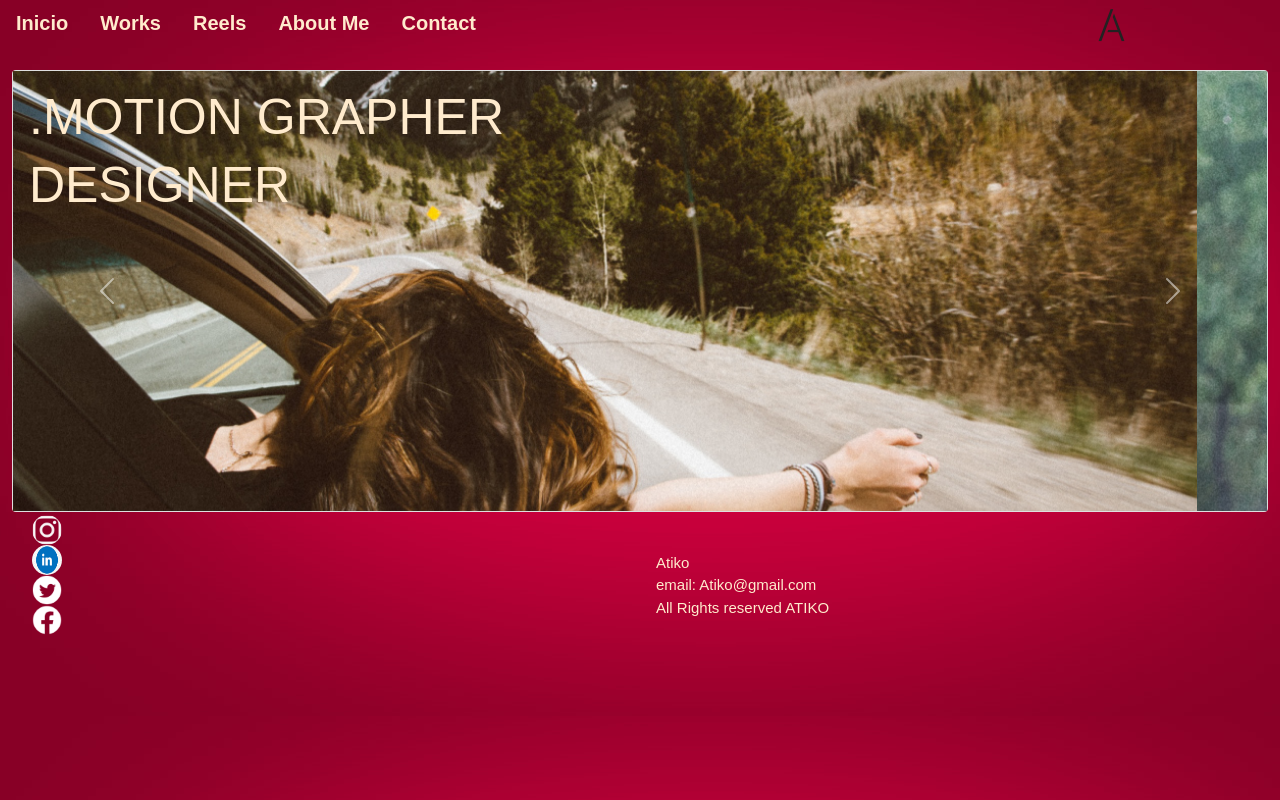
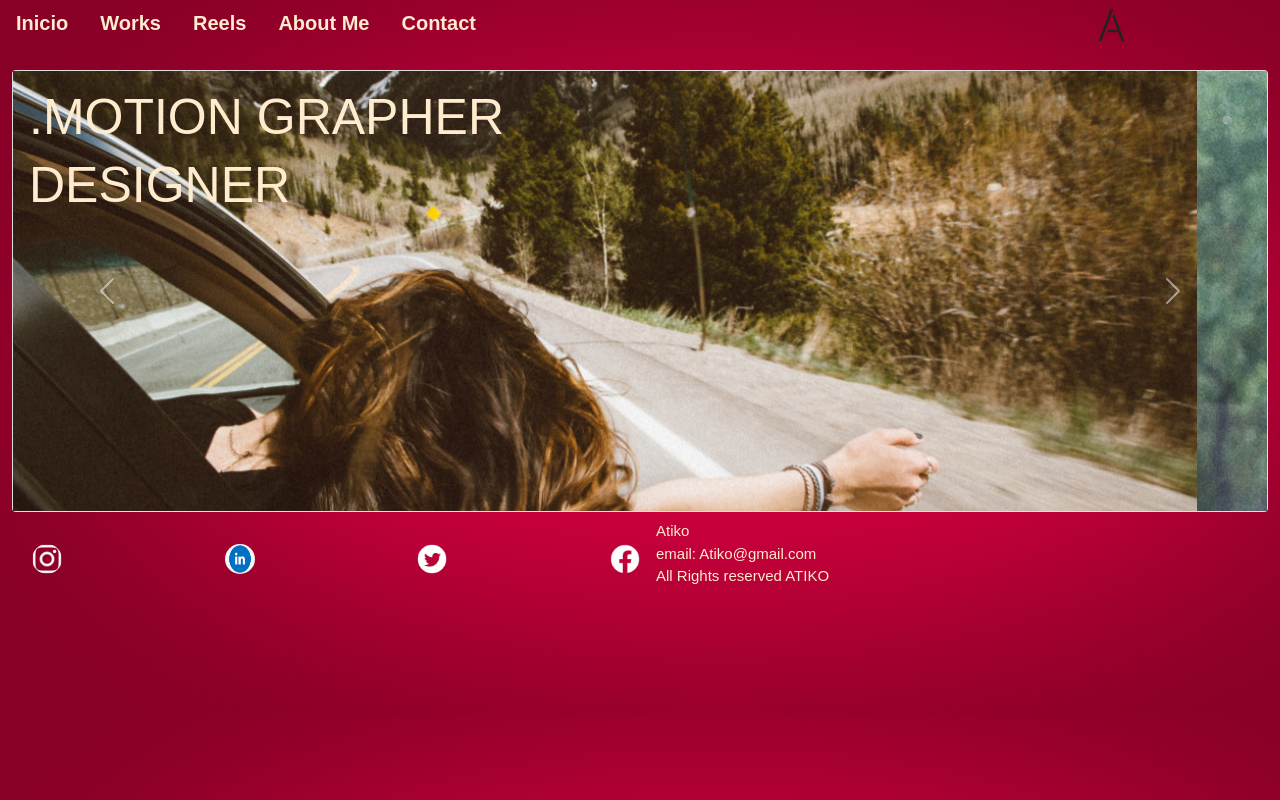
Before and after one commit to AnitaDS22/AtikoBootstrap, a plain HTML site: page index.html in a window 1280 px wide. Drawn offline with nearby package versions, Linux system fonts and the light colour scheme; files that its build step writes are made by us from their sources.

Commit message:
cambios0009

```diff
--- a/styles/partials/_footer.scss
+++ b/styles/partials/_footer.scss
@@ -7,12 +7,19 @@ grid-template-areas:
 
 ul {
     grid-area: redesicons;
+    display: flex;
+    list-style-type: none;
+    flex:1;
+    justify-content: space-between;
+align-items: center;
 
     li {
     display: flex;
 flex-direction: row;
 align-items: center;
 list-style: none;
+justify-content: space-between;
+align-items: center;
 gap: 1em;
 
        a{
@@ -22,9 +29,6 @@ gap: 1em;
             align-items: center;
 
         img {
-            display: flex;
-            flex-direction: row;
-            align-items: center;
             width: 30px;
             height: 30px;
         border-radius: 15px;
@@ -59,7 +63,7 @@ height: 50px;
     }
 
 }
-@media screen and (max-width: 478px) {
+@media screen and (max-width: 478px) and (orientation: landscape)  {
 
     footer {
     grid-template-rows: repeat(2, 1fr);
--- a/styles/partials/_header.scss
+++ b/styles/partials/_header.scss
@@ -54,7 +54,7 @@
 
  }
 
- @media screen and (max-width: 478px){
+ @media screen and (max-width: 478px) and (orientation: landscape) {
 
 .elementosCabecera{
     display: flex;
--- a/styles/partials/_mainservices.scss
+++ b/styles/partials/_mainservices.scss
@@ -25,7 +25,7 @@
 }
 }
 
-@media screen and (max-width: 478px) {
+@media screen and (max-width: 478px) and (orientation: landscape)  {
     .servicesBody {
 width: 100%;
 
--- a/styles/styles.scss
+++ b/styles/styles.scss
@@ -13,7 +13,7 @@
    max-width: 100%;
 }
 
-   @media screen and (max-width: 478px) {
+   @media screen and (max-width: 478px) and (orientation: landscape) {
 
     #bodycompleto{
         height: auto;
```
Also changed, not shown: pages/contact.html (+0 -2 lines).
